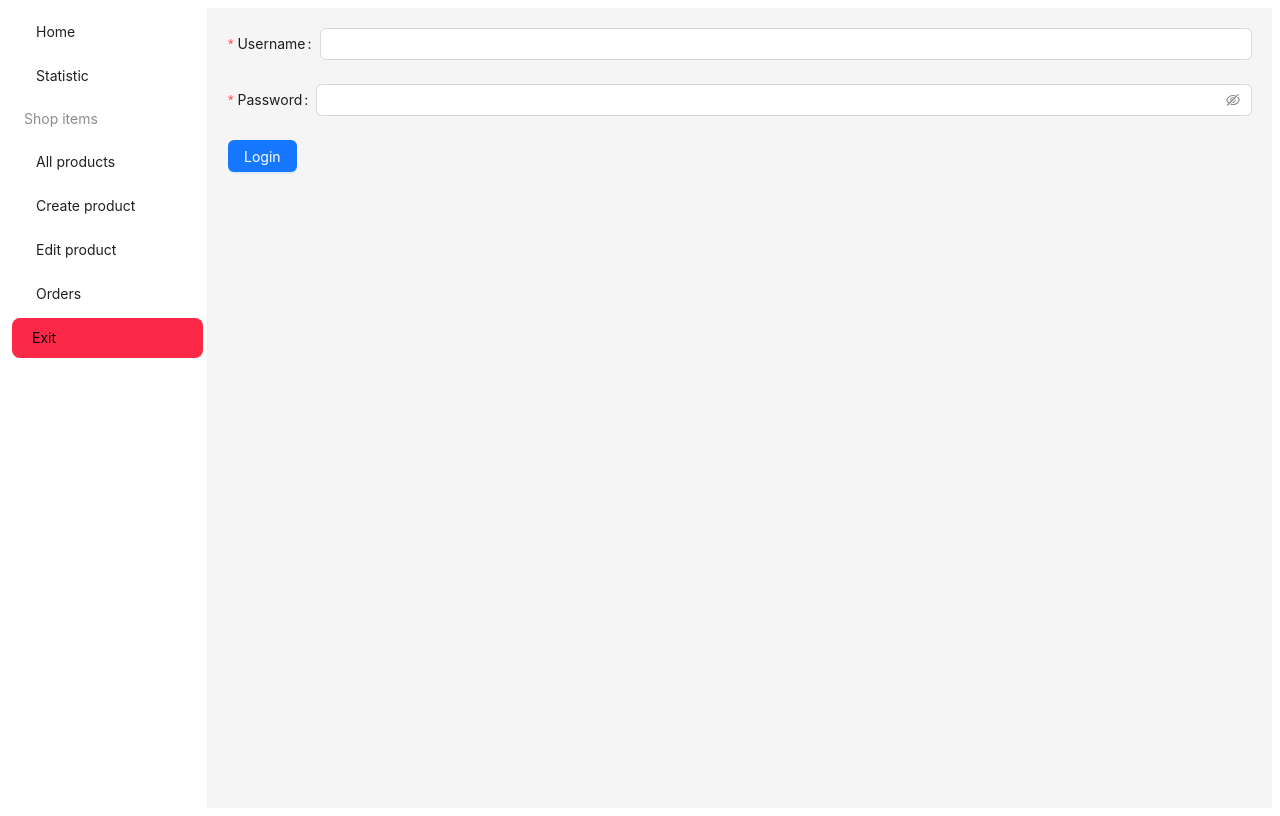
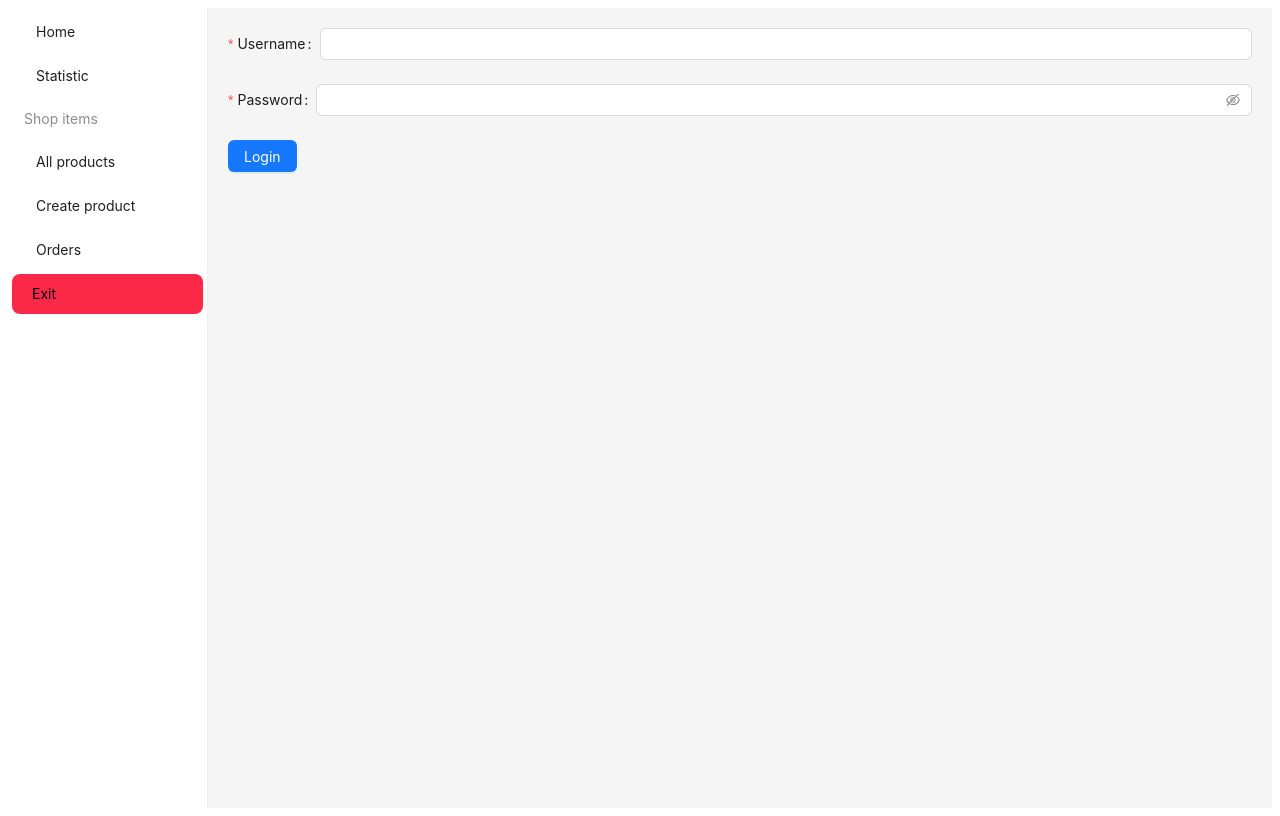
Before and after one commit to Gutsssss/shop-admin, a React (Vite) app: page /login in a window 1280 px wide. Built offline with nearby package versions, Linux system fonts and the light colour scheme.

Commit message:
fix edit page and add props on СreateProductForm

```diff
--- a/src/App.tsx
+++ b/src/App.tsx
@@ -19,14 +19,23 @@ const { Content, Sider } = Layout;
 function App() {
   const dispatch = useAppDispatch();
   const handleLogout = () => {
-    dispatch(logoutAndRemoveToken())
-  }
+    dispatch(logoutAndRemoveToken());
+  };
   return (
     <Router>
       <Layout style={{ minHeight: "100vh" }}>
-          <Sider>
-            <NavigationBar />
-          </Sider>
+        <Sider
+          style={{
+            overflow: "auto",
+            height: "100vh",
+            position: "sticky",
+            insetInlineStart: 0,
+            top: 0,
+            bottom: 0,
+          }}
+        >
+          <NavigationBar />
+        </Sider>
         <Content>
           <Routes>
             <Route path="/login" element={<LoginPage />} />
@@ -74,7 +83,7 @@ function App() {
             <Route
               path="/exit"
               action={() => {
-                handleLogout()
+                handleLogout();
               }}
               element={null}
             />
--- a/src/components/CreateProductForm/CreateProductForm.tsx
+++ b/src/components/CreateProductForm/CreateProductForm.tsx
@@ -16,10 +16,10 @@ const initialField:IShopItem = {
 }
 interface FormProps {
   currentProduct?:IShopItem | false
-  key?:string | number
+  keyForm:string | number
 }
 const { TextArea } = Input;
-export const CreateProductForm = ({currentProduct,key}:FormProps) => {
+export const CreateProductForm = ({currentProduct,keyForm}:FormProps,) => {
   const [productData, setProductData] = useState(currentProduct ? currentProduct : initialField);
   const setStateValue = (values:object) =>
     setProductData((prev) => ({ ...prev, ...values }));
@@ -63,7 +63,7 @@ export const CreateProductForm = ({currentProduct,key}:FormProps) => {
   }
   return (
     <div>
-      <Form key={key} style={{ margin: 20 }} form={form} layout="vertical" size="large">
+      <Form key={keyForm} style={{ margin: 20 }} form={form} layout="vertical" size="large">
         <Form.Item label="Name" required>
           <Input
             value={productData.name}
--- a/src/constants/routes.ts
+++ b/src/constants/routes.ts
@@ -17,7 +17,7 @@ export const routes: MenuItem[] = [
     children: [
       { key: '/all', label: 'All products' },
       { key: '/create', label: 'Create product' },
-      { key: '/edit/:id', label: 'Edit product' }
+      // { key: '/edit/:id', label: 'Edit product' }
     ]
   },
   {
--- a/src/pages/ProductsPages/CreateProductPage/CreateProductPage.tsx
+++ b/src/pages/ProductsPages/CreateProductPage/CreateProductPage.tsx
@@ -22,7 +22,7 @@ export const CreateProductPage = () => {
   }
   return (
     <div>
-      <CreateProductForm currentProduct={false} key={1}/>
+      <CreateProductForm currentProduct={false} keyForm={1}/>
       <Divider orientation="left">Brand</Divider>
       <CreateForm label="Создание бренда" createFunc={(name) => handleCreate(name,'brand')}/>
         <Divider orientation="left">Type</Divider>
--- a/src/pages/ProductsPages/EditPage/EditPage.tsx
+++ b/src/pages/ProductsPages/EditPage/EditPage.tsx
@@ -21,10 +21,10 @@ export const EditPage = () => {
     }, [id, dispatch])
   return (
     <div>
-      {isLoading || (item && item.id !== Number(id)) ? (
+      {isLoading || (item !== null && item?.id !== Number(id)) ? (
         <Loader />
       ) : (
-        <CreateProductForm currentProduct={item!} key={id} />
+        <CreateProductForm currentProduct={item!} keyForm={Number(id)!} />
       )}
     </div>
   );
```
